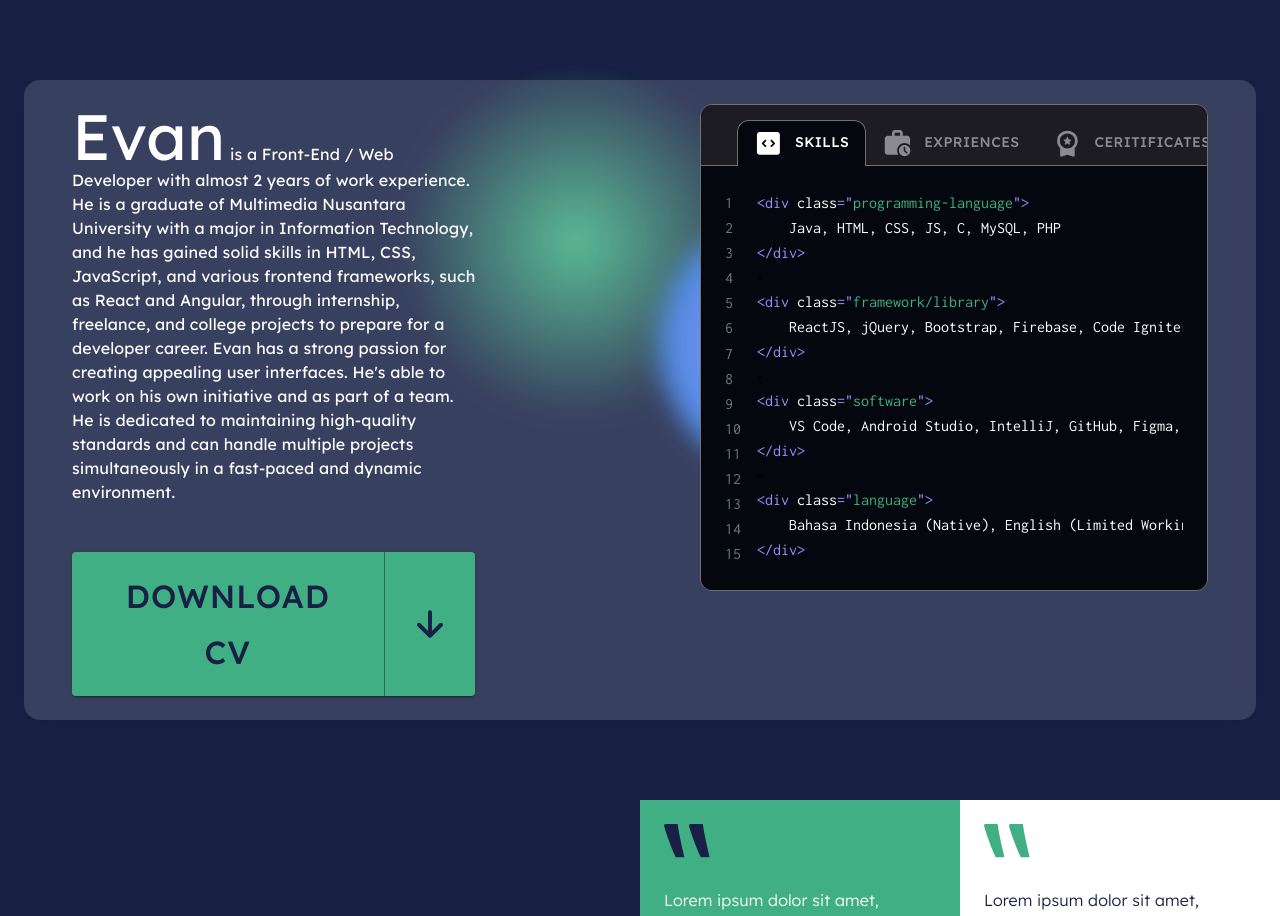
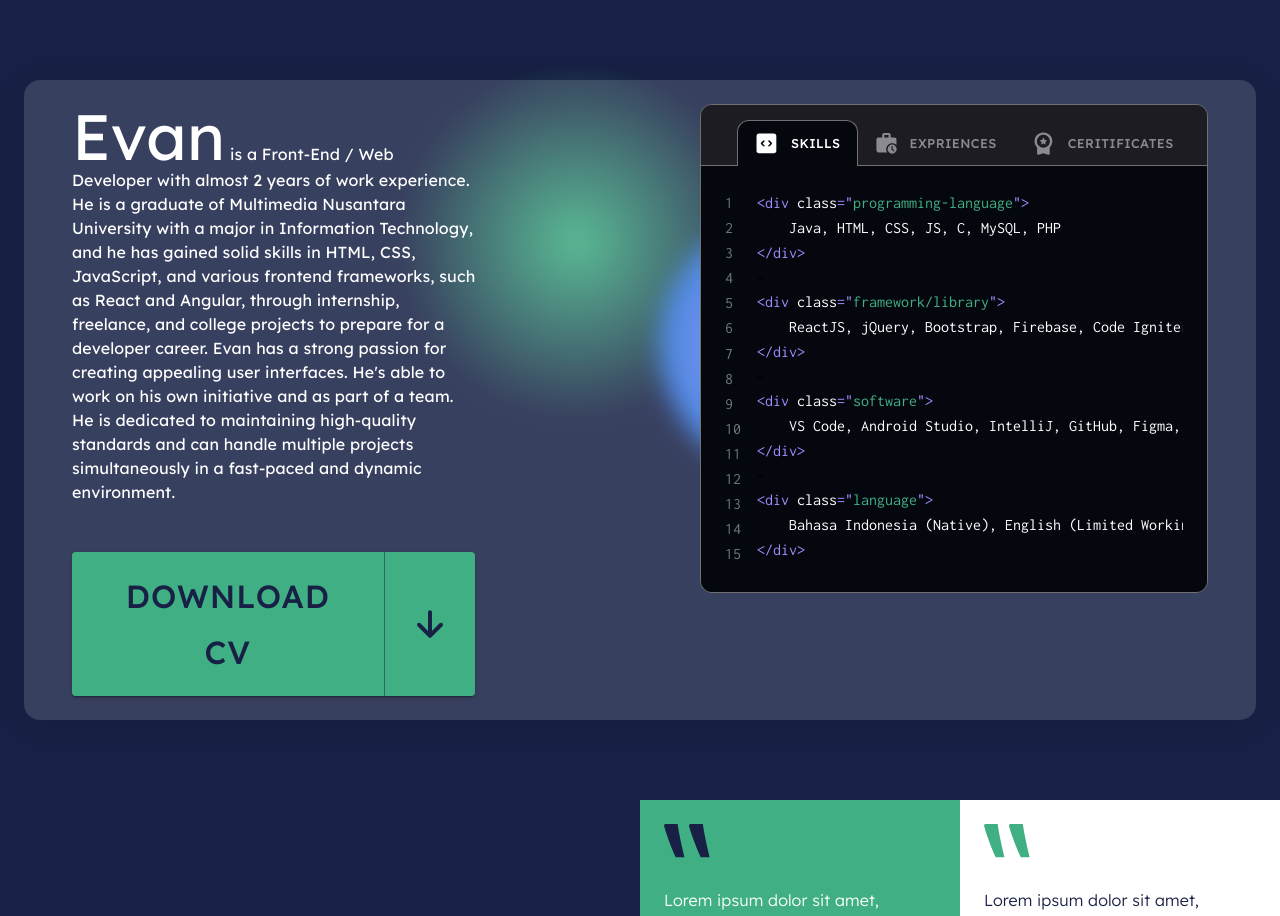
Before and after one commit to evan00144/evann, a React (Vite) app: page / in a window 1280 px wide. Shown: the part 800-1716 px from the top of the page. Built offline with nearby package versions, Linux system fonts and the light colour scheme.

Commit message:
fix size section 2

```diff
--- a/src/icons/CaseClockIcon.tsx
+++ b/src/icons/CaseClockIcon.tsx
@@ -1,8 +1,8 @@
 export default function CaseClockIcon() {
   return (
     <svg
-      width="29"
-      height="29"
+      width="23"
+      height="23"
       viewBox="0 0 29 29"
       fill="none"
       xmlns="http://www.w3.org/2000/svg"
--- a/src/icons/CodeIcon.tsx
+++ b/src/icons/CodeIcon.tsx
@@ -1,8 +1,8 @@
 export default function CodeIcon() {
   return (
     <svg
-      width="29"
-      height="29"
+      width="25"
+      height="25"
       viewBox="0 0 29 29"
       fill="none"
       xmlns="http://www.w3.org/2000/svg"
--- a/src/icons/MedalIcon.tsx
+++ b/src/icons/MedalIcon.tsx
@@ -2,8 +2,8 @@
 export default function MedalIcon() {
   return (
     <svg
-      width="29"
-      height="29"
+      width="25"
+      height="25"
       viewBox="0 0 29 29"
       fill="none"
       xmlns="http://www.w3.org/2000/svg"
--- a/src/pages/Section/SectionTwo/SectionTwoPage.tsx
+++ b/src/pages/Section/SectionTwo/SectionTwoPage.tsx
@@ -203,7 +203,7 @@ export default function SectionTwoPage() {
                         verticalAlign: "middle",
                         boxSizing: "border-box",
                         overflow: "unset",
-
+                        fontSize:'.8rem',
                         borderTop: "1px solid transparent",
                         borderLeft: "1px solid transparent",
                         borderRight: "1px solid transparent",
@@ -262,7 +262,7 @@ export default function SectionTwoPage() {
                 <Box
                   sx={{
                     background: "#05070F",
-                    height: "23.518125rem",
+                    height: "23.6rem",
                     overflowY: "auto",
                     padding: "1.5rem",
                     span: {
```
